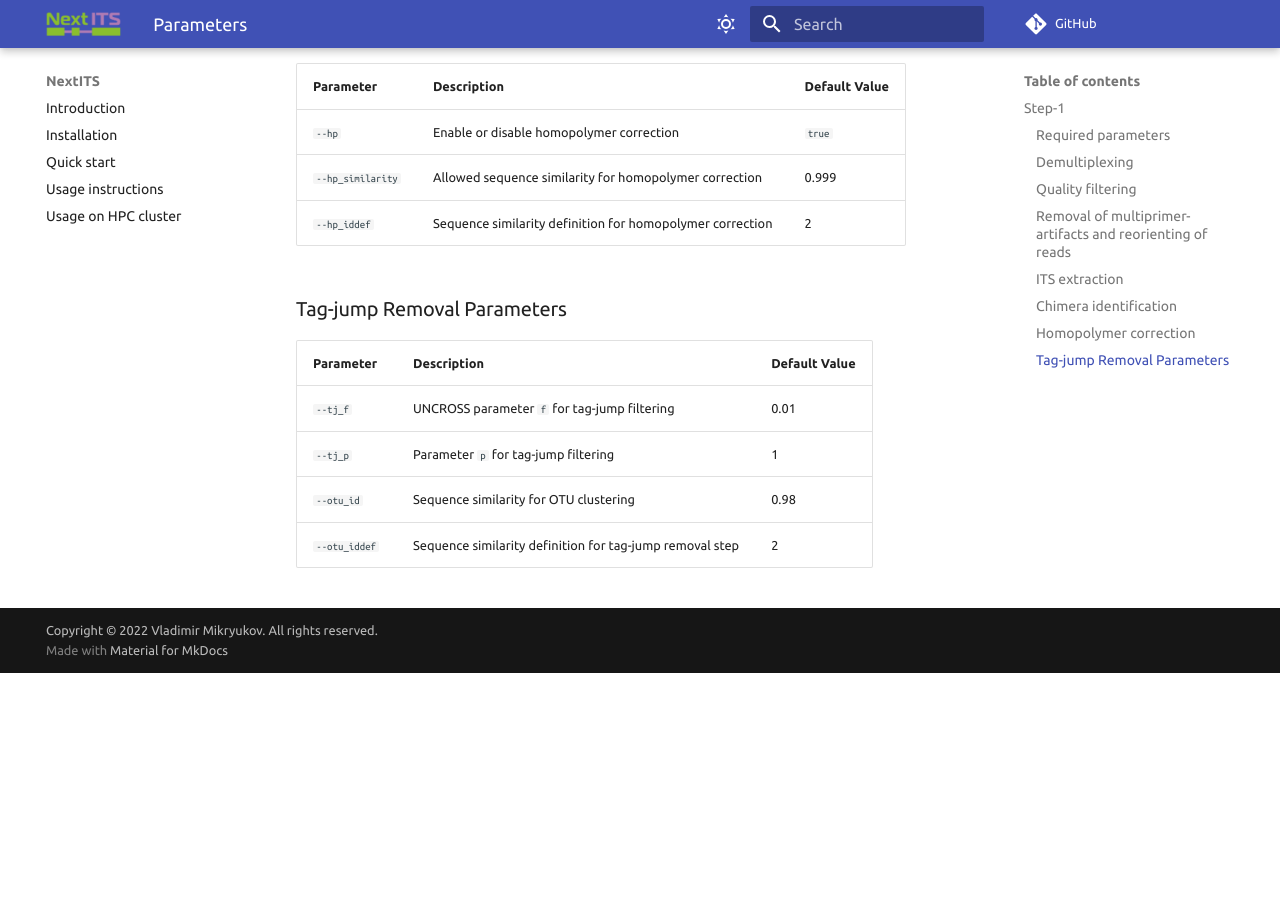
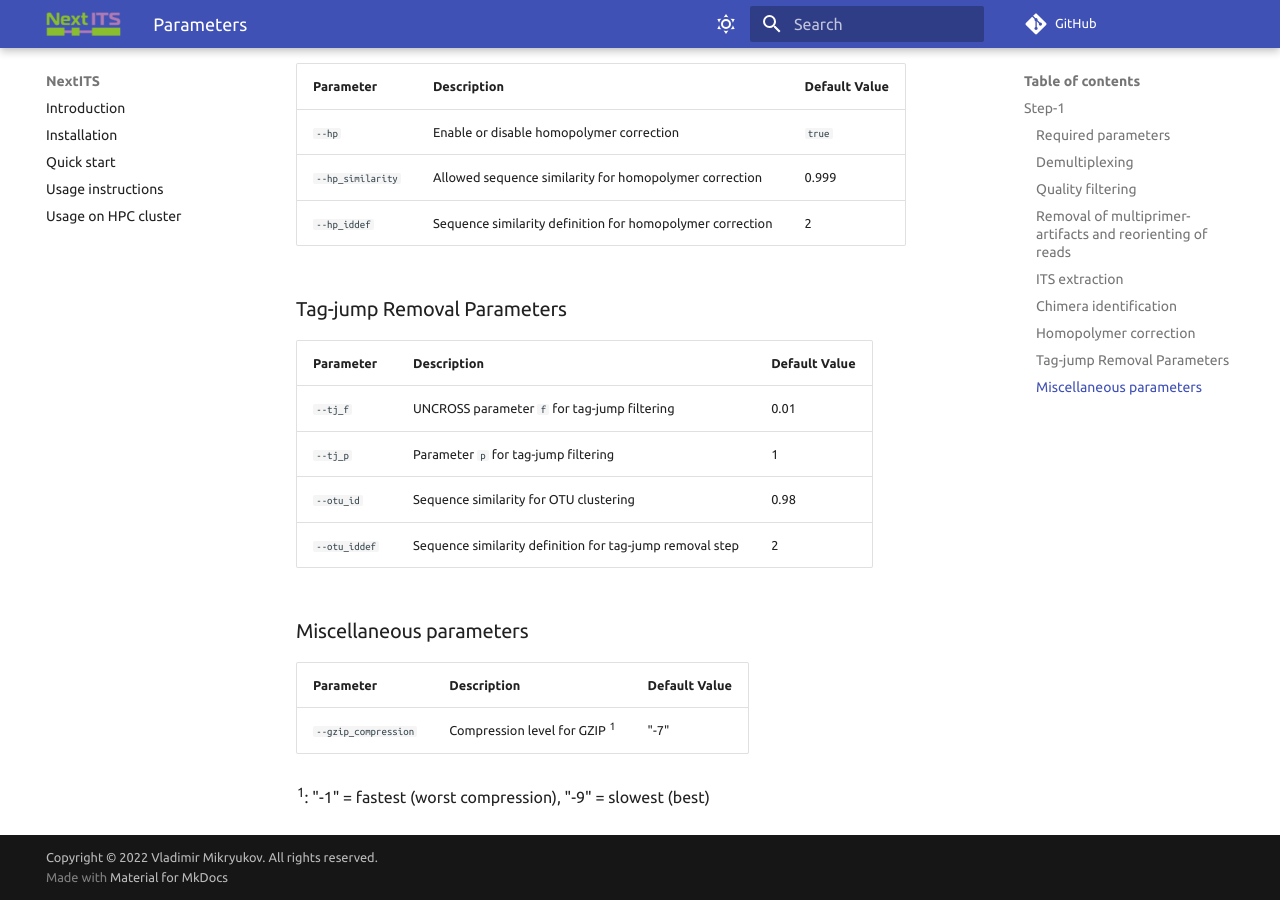
Before and after one commit to Next-ITS/nextits.github.io, an MkDocs documentation site: the page built from docs/parameters.md, in a window 1280 px wide and 900 px high, scrolled down 2883 px. Built offline with MkDocs 1.6.1 and Material for MkDocs 9.7.7, drawn with Linux system fonts in a browser that asks for light colours; comment, search, counter and statistics services are not loaded; before the commit the page ends 3556 px from its top, so only the background shows below that.

Commit message:
step-1, misc

```diff
--- a/docs/parameters.md
+++ b/docs/parameters.md
@@ -96,3 +96,12 @@ In addition to this, individual processes within the pipeline can be fine-tuned
 | `--tj_p`      | Parameter `p` for tag-jump filtering                     | 1             |
 | `--otu_id`    | Sequence similarity for OTU clustering                   | 0.98          |
 | `--otu_iddef` | Sequence similarity definition for tag-jump removal step | 2             |
+
+### Miscellaneous parameters
+
+| Parameter            | Description                    | Default Value |
+| -------------------- | ------------------------------ | ------------- |
+| `--gzip_compression` | Compression level for GZIP ^1^ | "-7"          |
+
+^1^:
+    "-1" = fastest (worst compression), "-9" = slowest (best)
```
